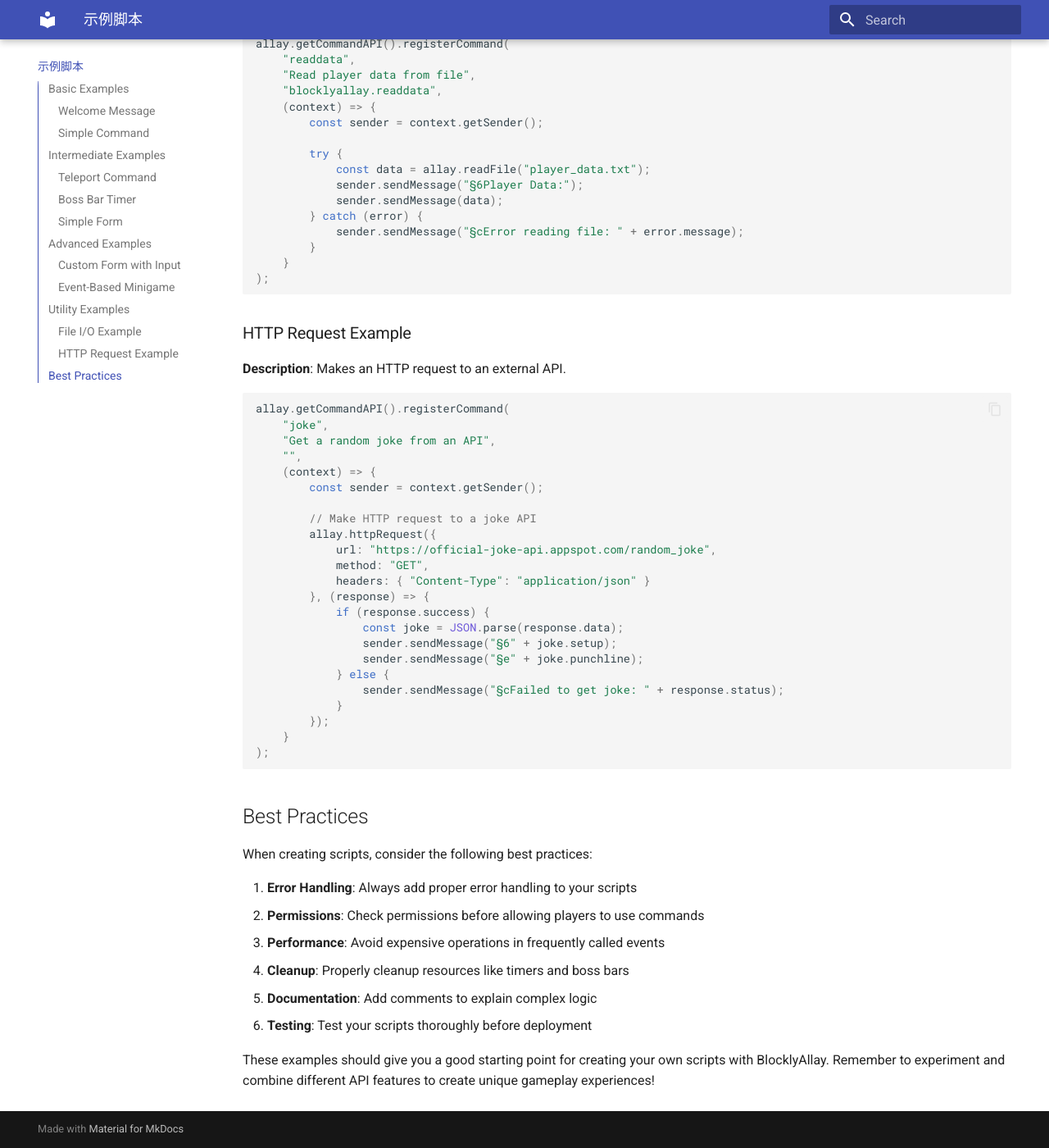
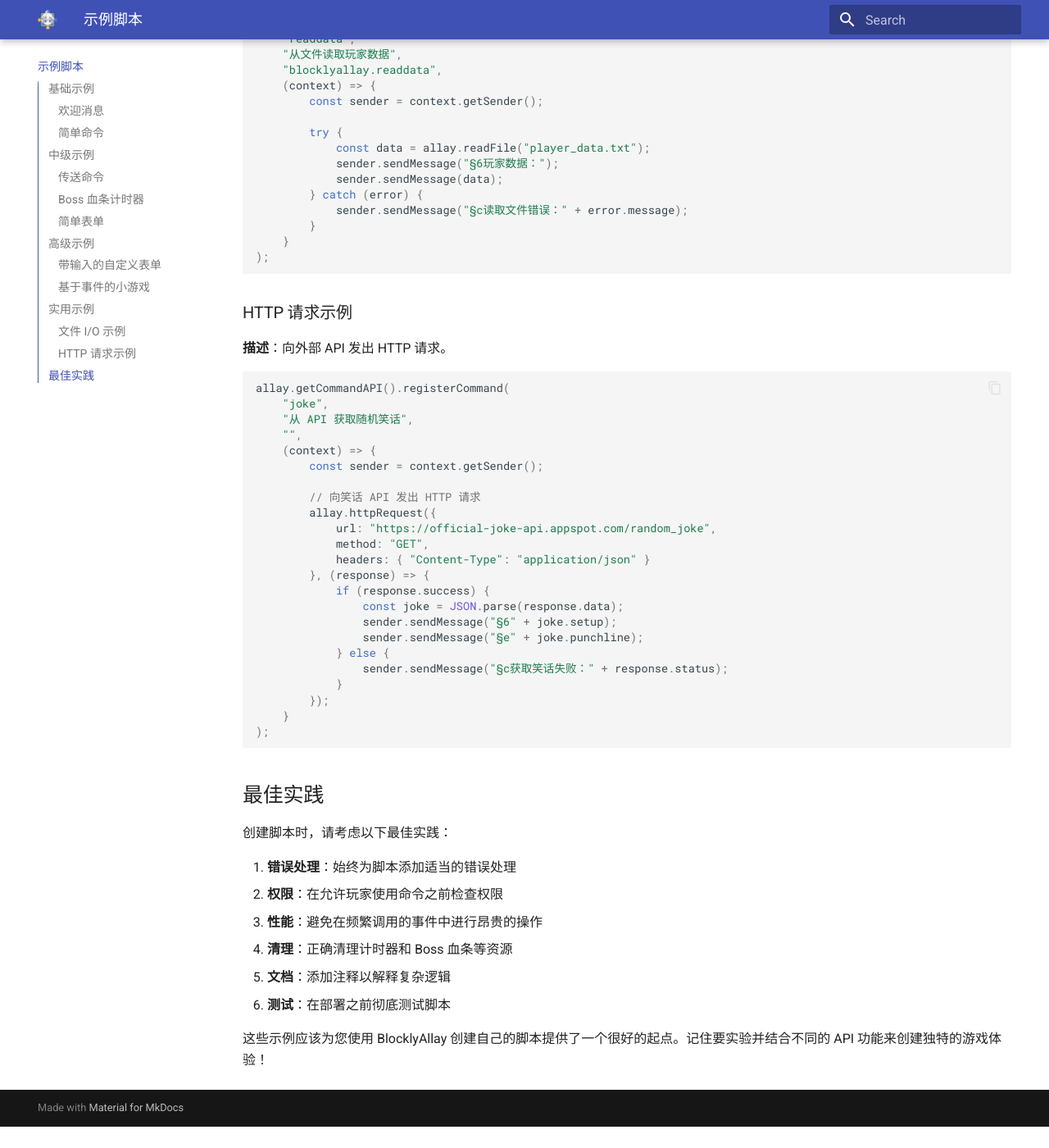
Before and after one commit to HuoHuas001/BlocklyAllay, an MkDocs documentation site: the page built from docs/docs/examples.md, in a window 1280 px wide and 1400 px high, scrolled down 6057 px. Shown: the whole window at 82% size. Built offline with MkDocs 1.6.1 and Material for MkDocs 9.7.7, drawn with Linux system fonts in a browser that asks for light colours; after the commit the page ends 7431 px from its top, so only the background shows below that; some of the changed text lies outside the part shown.

Commit message:
docs(blocks): 更新积木参考文档为中文
- 将 Blockly 积木参考文档从英文翻译为中文
- 更新标题和各个章节的中文翻译
- 包括事件、表单、世界、玩家、调度器、Boss 血条、命令、实体、物品、工具等模块的翻译
- 保留原有的文档结构和代码示例

docs(examples): 更新脚本示例文档为中文

- 将脚本示例文档从英文翻译为中文
- 包含基础示例如欢迎消息、简单命令的翻译
- 包含中级示例如传送命令、Boss 血条计时器的翻译
- 包含高级示例如自定义表单、基于事件的小游戏的翻译
- 包含实用示例如文件操作、HTTP 请求的翻译

chore(web): 添加文档链接到网页界面

- 在网页导航栏中添加文档链接按钮
- 链接到新的文档地址 https://badoc.txssb.cn
- 添加书籍图标作为文档链接的视觉标识

docs(config): 更新文档配置和主题设置

- 添加网站图标和 Logo 配置
- 配置用户反馈功能用于页面评价
- 添加分析功能以收集用户反馈数据
- 更新文档链接指向新的文档域名

````diff
--- a/docs/docs/examples.md
+++ b/docs/docs/examples.md
@@ -1,197 +1,197 @@
-# Script Examples
+# 脚本示例
 
-This page provides practical examples of scripts you can create using BlocklyAllay. Each example demonstrates different aspects of the API and can be used as a starting point for your own scripts.
+本页面提供了使用 BlocklyAllay 可以创建的脚本的实际示例。每个示例展示了 API 的不同方面，可以作为自己脚本的起点。
 
-## Basic Examples
+## 基础示例
 
-### Welcome Message
+### 欢迎消息
 
-**Description**: Sends a welcome message to players when they join the server.
+**描述**：玩家加入服务器时向他们发送欢迎消息。
 
 ```javascript
-// When a player joins
+// 当玩家加入时
 allay.onPlayerJoin((event) => {
     const player = event.getPlayer();
-    player.sendMessage("§aWelcome to the BlocklyAllay Server!");
-    player.sendMessage("§7Type /help for a list of commands.");
+    player.sendMessage("§a欢迎来到 BlocklyAllay 服务器！");
+    player.sendMessage("§7输入 /help 查看命令列表。");
 });
 ```
 
-### Simple Command
+### 简单命令
 
-**Description**: Registers a simple command that sends a message to the player.
+**描述**：注册一个简单命令，向玩家发送消息。
 
 ```javascript
-// Register a simple hello command
+// 注册一个简单的 hello 命令
 allay.getCommandAPI().registerCommand(
     "hello",
-    "Say hello to the server",
+    "向服务器问好",
     "",
     (context) => {
         const sender = context.getSender();
-        sender.sendMessage("Hello! This is a simple command.");
+        sender.sendMessage("你好！这是一个简单命令。");
     }
 );
 ```
 
-## Intermediate Examples
+## 中级示例
 
-### Teleport Command
+### 传送命令
 
-**Description**: Creates a command that teleports a player to coordinates or another player.
+**描述**：创建一个命令，将玩家传送到坐标或其他玩家。
 
 ```javascript
 allay.getCommandAPI().registerCommand(
     "tp",
-    "Teleport command",
+    "传送命令",
     "blocklyallay.teleport",
     (context) => {
         const sender = context.getSender();
         const args = context.getArgs();
 
         if (!sender.isPlayer()) {
-            sender.sendMessage("This command can only be used by players.");
+            sender.sendMessage("此命令只能由玩家使用。");
             return;
         }
 
         const player = sender.asPlayer();
 
         if (args.length === 1) {
-            // Teleport to another player
+            // 传送到另一个玩家
             const targetPlayer = allay.getPlayer(args[0]);
             if (targetPlayer) {
                 player.teleport(targetPlayer.getX(), targetPlayer.getY(), targetPlayer.getZ());
-                player.sendMessage(`Teleported to ${targetPlayer.getName()}`);
+                player.sendMessage(`已传送到 ${targetPlayer.getName()}`);
             } else {
-                player.sendMessage(`Player ${args[0]} not found.`);
+                player.sendMessage(`未找到玩家 ${args[0]}。`);
             }
         } else if (args.length === 3) {
-            // Teleport to coordinates
+            // 传送到坐标
             const x = parseFloat(args[0]);
             const y = parseFloat(args[1]);
             const z = parseFloat(args[2]);
 
             player.teleport(x, y, z);
-            player.sendMessage(`Teleported to ${x}, ${y}, ${z}`);
+            player.sendMessage(`已传送到 ${x}, ${y}, ${z}`);
         } else {
-            player.sendMessage("Usage: /tp <player> OR /tp <x> <y> <z>");
+            player.sendMessage("用法：/tp <玩家> 或 /tp <x> <y> <z>");
         }
     }
 );
 ```
 
-### Boss Bar Timer
+### Boss 血条计时器
 
-**Description**: Creates a boss bar that acts as a countdown timer.
+**描述**：创建一个作为倒计时计时器的 Boss 血条。
 
 ```javascript
-// Create a boss bar timer
+// 创建一个 Boss 血条计时器
 allay.onPlayerJoin((event) => {
     const player = event.getPlayer();
-    const bossBar = allay.getBossBar().create("Countdown Timer");
+    const bossBar = allay.getBossBar().create("倒计时器");
 
     bossBar.setColor("blue");
     bossBar.setStyle("segmented_10");
     bossBar.setProgress(1.0);
     bossBar.show(player);
 
-    let timeLeft = 10; // 10 seconds
+    let timeLeft = 10; // 10 秒
 
     const timer = allay.getScheduler().runRepeating(() => {
         timeLeft--;
         bossBar.setProgress(timeLeft / 10);
-        bossBar.setTitle(`Time Left: ${timeLeft}s`);
+        bossBar.setTitle(`剩余时间：${timeLeft}秒`);
 
         if (timeLeft <= 0) {
             bossBar.hide(player);
-            player.sendMessage("§cTime's up!");
+            player.sendMessage("§c时间到！");
             timer.cancel();
         }
-    }, 1000); // Run every second
+    }, 1000); // 每秒运行一次
 });
 ```
 
-### Simple Form
+### 简单表单
 
-**Description**: Creates a simple form that allows players to select from multiple options.
+**描述**：创建一个简单表单，允许玩家从多个选项中进行选择。
 
 ```javascript
 allay.onPlayerJoin((event) => {
     const player = event.getPlayer();
 
-    // Create a simple form
+    // 创建一个简单表单
     const form = allay.getForms().createSimpleForm();
-    form.setTitle("Welcome Menu");
-    form.setContent("Please select an option:");
+    form.setTitle("欢迎菜单");
+    form.setContent("请选择一个选项：");
 
-    // Add buttons
-    form.addButton("Get Info", "textures/ui/info_icon.png");
-    form.addButton("Teleport to Spawn", "textures/ui/home_icon.png");
-    form.addButton("Claim Reward", "textures/ui/gift_icon.png");
+    // 添加按钮
+    form.addButton("获取信息", "textures/ui/info_icon.png");
+    form.addButton("传送到出生点", "textures/ui/home_icon.png");
+    form.addButton("领取奖励", "textures/ui/gift_icon.png");
 
-    // Set response handler
+    // 设置响应处理程序
     form.setHandler((player, response) => {
         if (response === -1) {
-            return; // Form was closed
+            return; // 表单已关闭
         }
 
         switch (response) {
             case 0:
-                player.sendMessage("§aServer Info: BlocklyAllay v1.0");
-                player.sendMessage(`§7Players online: ${allay.getOnlinePlayers().length}`);
+                player.sendMessage("§a服务器信息：BlocklyAllay v1.0");
+                player.sendMessage(`§7在线玩家：${allay.getOnlinePlayers().length}`);
                 break;
             case 1:
                 player.teleport(0, 64, 0);
-                player.sendMessage("§aTeleported to spawn!");
+                player.sendMessage("§a已传送到出生点！");
                 break;
             case 2:
-                player.sendMessage("§aReward claimed! Enjoy your items!");
-                // Add reward logic here
+                player.sendMessage("§a奖励已领取！享受您的物品！");
+                // 在此处添加奖励逻辑
                 break;
         }
     });
 
-    // Show the form
+    // 显示表单
     form.show(player);
 });
 ```
 
-## Advanced Examples
+## 高级示例
 
-### Custom Form with Input
+### 带输入的自定义表单
 
-**Description**: Creates a custom form that collects player input.
+**描述**：创建一个收集玩家输入的自定义表单。
 
 ```javascript
 allay.getCommandAPI().registerCommand(
     "customform",
-    "Show a custom form",
+    "显示自定义表单",
     "",
     (context) => {
         const sender = context.getSender();
 
         if (!sender.isPlayer()) {
-            sender.sendMessage("This command can only be used by players.");
+            sender.sendMessage("此命令只能由玩家使用。");
             return;
         }
 
         const player = sender.asPlayer();
 
-        // Create a custom form
+        // 创建一个自定义表单
         const form = allay.getForms().createCustomForm();
-        form.setTitle("Player Profile");
+        form.setTitle("玩家资料");
 
-        // Add form elements
-        form.addInput("What's your name?", player.getName());
-        form.addToggle("Do you like this server?", true);
-        form.addSlider("How many hours have you played?", 0, 100, 1, 10);
-        form.addDropdown("What's your favorite game mode?", ["Survival", "Creative", "Adventure", "Spectator"], 0);
-        form.addInput("Any feedback?", "");
+        // 添加表单元素
+        form.addInput("您的名字是什么？", player.getName());
+        form.addToggle("您喜欢这个服务器吗？", true);
+        form.addSlider("您玩了多少小时？", 0, 100, 1, 10);
+        form.addDropdown("您最喜欢的游戏模式是什么？", ["生存", "创造", "冒险", "旁观"], 0);
+        form.addInput("有什么反馈吗？", "");
 
-        // Set response handler
+        // 设置响应处理程序
         form.setHandler((player, response) => {
             if (!response) {
-                return; // Form was closed
+                return; // 表单已关闭
             }
 
             const name = response[0];
@@ -200,43 +200,43 @@ allay.getCommandAPI().registerCommand(
             const gameMode = response[3];
             const feedback = response[4];
 
-            // Process the responses
-            player.sendMessage("§aThank you for completing the profile!");
-            player.sendMessage(`§7Name: ${name}`);
-            player.sendMessage(`§7Likes server: ${likesServer ? "Yes" : "No"}`);
-            player.sendMessage(`§7Hours played: ${hours}`);
-            player.sendMessage(`§7Favorite game mode: ${gameMode}`);
+            // 处理响应
+            player.sendMessage("§a感谢您完成资料！");
+            player.sendMessage(`§7姓名：${name}`);
+            player.sendMessage(`§7喜欢服务器：${likesServer ? "是" : "否"}`);
+            player.sendMessage(`§7游戏时长：${hours} 小时`);
+            player.sendMessage(`§7最喜欢的游戏模式：${gameMode}`);
 
             if (feedback) {
-                player.sendMessage(`§7Feedback: ${feedback}`);
-                // Save feedback to file
+                player.sendMessage(`§7反馈：${feedback}`);
+                // 将反馈保存到文件
                 allay.writeFile("feedback.txt", `[${new Date().toISOString()}] ${player.getName()}: ${feedback}\n`, true);
             }
         });
 
-        // Show the form
+        // 显示表单
         form.show(player);
     }
 );
 ```
 
-### Event-Based Minigame
+### 基于事件的小游戏
 
-**Description**: Creates a simple event-based minigame where players earn points by breaking blocks.
+**描述**：创建一个简单的基于事件的小游戏，玩家通过破坏方块获得积分。
 
 ```javascript
-// Simple block breaking minigame
+// 简单的方块破坏小游戏
 const playerScores = new Map();
 
-// Initialize score when player joins
+// 玩家加入时初始化分数
 allay.onPlayerJoin((event) => {
     const player = event.getPlayer();
     playerScores.set(player.getName(), 0);
-    player.sendMessage("§aBlock Breaking Minigame Started!");
-    player.sendMessage("§7Break blocks to earn points!");
+    player.sendMessage("§a方块破坏小游戏已开始！");
+    player.sendMessage("§7破坏方块以获得积分！");
 });
 
-// Track block breaks
+// 跟踪方块破坏
 allay.onBlockBreak((event) => {
     const player = event.getPlayer();
     const playerName = player.getName();
@@ -246,33 +246,33 @@ allay.onBlockBreak((event) => {
         const newScore = currentScore + 1;
         playerScores.set(playerName, newScore);
 
-        // Update player with new score
-        player.sendMessage(`§eScore: ${newScore}`);
+        // 用新分数更新玩家
+        player.sendMessage(`§e分数：${newScore}`);
 
-        // Give reward at milestones
+        // 在里程碑时给予奖励
         if (newScore % 10 === 0) {
-            player.sendMessage(`§6Milestone reached! +${newScore/10} bonus points!`);
+            player.sendMessage(`§6达到里程碑！+${newScore/10} 奖励积分！`);
             playerScores.set(playerName, newScore + Math.floor(newScore/10));
         }
     }
 });
 
-// Show leaderboard command
+// 显示排行榜命令
 allay.getCommandAPI().registerCommand(
     "leaderboard",
-    "Show block breaking leaderboard",
+    "显示方块破坏排行榜",
     "",
     (context) => {
         const sender = context.getSender();
 
-        // Sort players by score
+        // 按分数对玩家进行排序
         const sortedPlayers = Array.from(playerScores.entries())
             .sort(([,a], [,b]) => b - a);
 
-        sender.sendMessage("§6=== Block Breaking Leaderboard ===");
+        sender.sendMessage("§6=== 方块破坏排行榜 ===");
 
         sortedPlayers.forEach(([name, score], index) => {
-            sender.sendMessage(`${index + 1}. ${name}: §e${score} points`);
+            sender.sendMessage(`${index + 1}. ${name}: §e${score} 分`);
         });
 
         sender.sendMessage("§6==============================");
@@ -280,17 +280,17 @@ allay.getCommandAPI().registerCommand(
 );
 ```
 
-## Utility Examples
+## 实用示例
 
-### File I/O Example
+### 文件 I/O 示例
 
-**Description**: Demonstrates reading from and writing to files.
+**描述**：演示读取和写入文件。
 
 ```javascript
-// Write data to a file
-allay.writeFile("player_data.txt", "Player data storage\n", false);
+// 将数据写入文件
+allay.writeFile("player_data.txt", "玩家数据存储\n", false);
 
-// When a player joins, append their info to the file
+// 当玩家加入时，将其信息追加到文件
 allay.onPlayerJoin((event) => {
     const player = event.getPlayer();
     const playerInfo = `${player.getName()},${player.getX()},${player.getY()},${player.getZ()},${new Date().toISOString()}\n`;
@@ -298,38 +298,38 @@ allay.onPlayerJoin((event) => {
     allay.writeFile("player_data.txt", playerInfo, true);
 });
 
-// Command to read the player data
+// 读取玩家数据的命令
 allay.getCommandAPI().registerCommand(
     "readdata",
-    "Read player data from file",
+    "从文件读取玩家数据",
     "blocklyallay.readdata",
     (context) => {
         const sender = context.getSender();
 
         try {
             const data = allay.readFile("player_data.txt");
-            sender.sendMessage("§6Player Data:");
+            sender.sendMessage("§6玩家数据：");
             sender.sendMessage(data);
         } catch (error) {
-            sender.sendMessage("§cError reading file: " + error.message);
+            sender.sendMessage("§c读取文件错误：" + error.message);
         }
     }
 );
 ```
 
-### HTTP Request Example
+### HTTP 请求示例
 
-**Description**: Makes an HTTP request to an external API.
+**描述**：向外部 API 发出 HTTP 请求。
 
 ```javascript
 allay.getCommandAPI().registerCommand(
     "joke",
-    "Get a random joke from an API",
+    "从 API 获取随机笑话",
     "",
     (context) => {
         const sender = context.getSender();
 
-        // Make HTTP request to a joke API
+        // 向笑话 API 发出 HTTP 请求
         allay.httpRequest({
             url: "https://official-joke-api.appspot.com/random_joke",
             method: "GET",
@@ -340,22 +340,22 @@ allay.getCommandAPI().registerCommand(
                 sender.sendMessage("§6" + joke.setup);
                 sender.sendMessage("§e" + joke.punchline);
             } else {
-                sender.sendMessage("§cFailed to get joke: " + response.status);
+                sender.sendMessage("§c获取笑话失败：" + response.status);
             }
         });
     }
 );
 ```
 
-## Best Practices
+## 最佳实践
 
-When creating scripts, consider the following best practices:
+创建脚本时，请考虑以下最佳实践：
 
-1. **Error Handling**: Always add proper error handling to your scripts
-2. **Permissions**: Check permissions before allowing players to use commands
-3. **Performance**: Avoid expensive operations in frequently called events
-4. **Cleanup**: Properly cleanup resources like timers and boss bars
-5. **Documentation**: Add comments to explain complex logic
-6. **Testing**: Test your scripts thoroughly before deployment
+1. **错误处理**：始终为脚本添加适当的错误处理
+2. **权限**：在允许玩家使用命令之前检查权限
+3. **性能**：避免在频繁调用的事件中进行昂贵的操作
+4. **清理**：正确清理计时器和 Boss 血条等资源
+5. **文档**：添加注释以解释复杂逻辑
+6. **测试**：在部署之前彻底测试脚本
 
-These examples should give you a good starting point for creating your own scripts with BlocklyAllay. Remember to experiment and combine different API features to create unique gameplay experiences!
+这些示例应该为您使用 BlocklyAllay 创建自己的脚本提供了一个很好的起点。记住要实验并结合不同的 API 功能来创建独特的游戏体验！
--- a/docs/mkdocs.yml
+++ b/docs/mkdocs.yml
@@ -21,6 +21,8 @@ nav:
 
 theme:
   name: material
+  favicon: favicon-32x32.png
+  logo: icon-512x512.png
   features:
     - navigation.tabs
     - navigation.sections
@@ -29,6 +31,17 @@ theme:
     - search.highlight
     - content.code.annotate
     - content.code.copy
+  extra:
+    analytics:
+      feedback:
+        title: Was this page helpful?
+        ratings:
+          - icon: material/thumb-up-outline
+            name: This page was helpful
+            data: 1
+          - icon: material/thumb-down-outline
+            name: This page could be improved
+            data: 0
 
 markdown_extensions:
   - admonition
````
Also changed, not shown: docs/docs/blocks.md (+93 -93 lines), docs/docs/index.md (+1 -1 lines), docs/docs/apple-touch-icon.png (added), docs/docs/favicon-16x16.png (added), docs/docs/favicon-32x32.png (added), docs/docs/favicon-64x64.png (added), docs/docs/icon-512x512.png (added), 2 other files.
